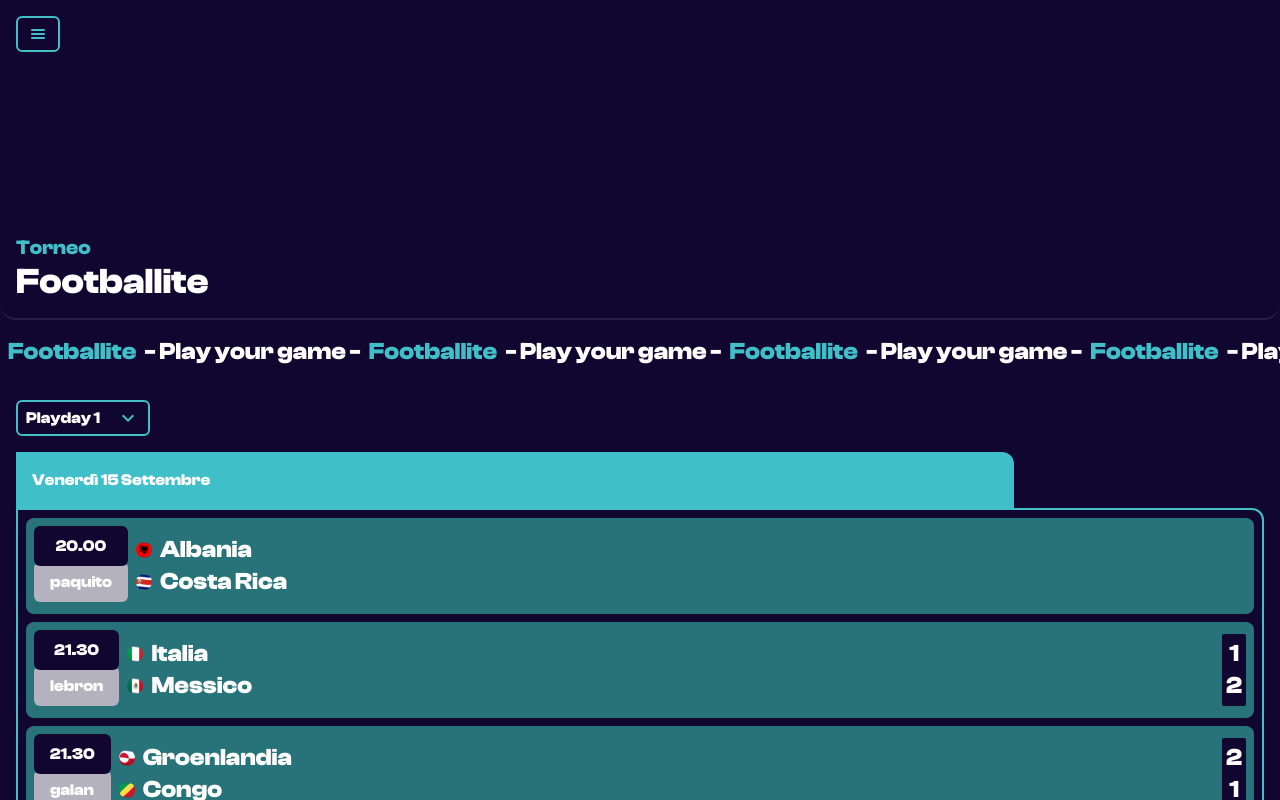
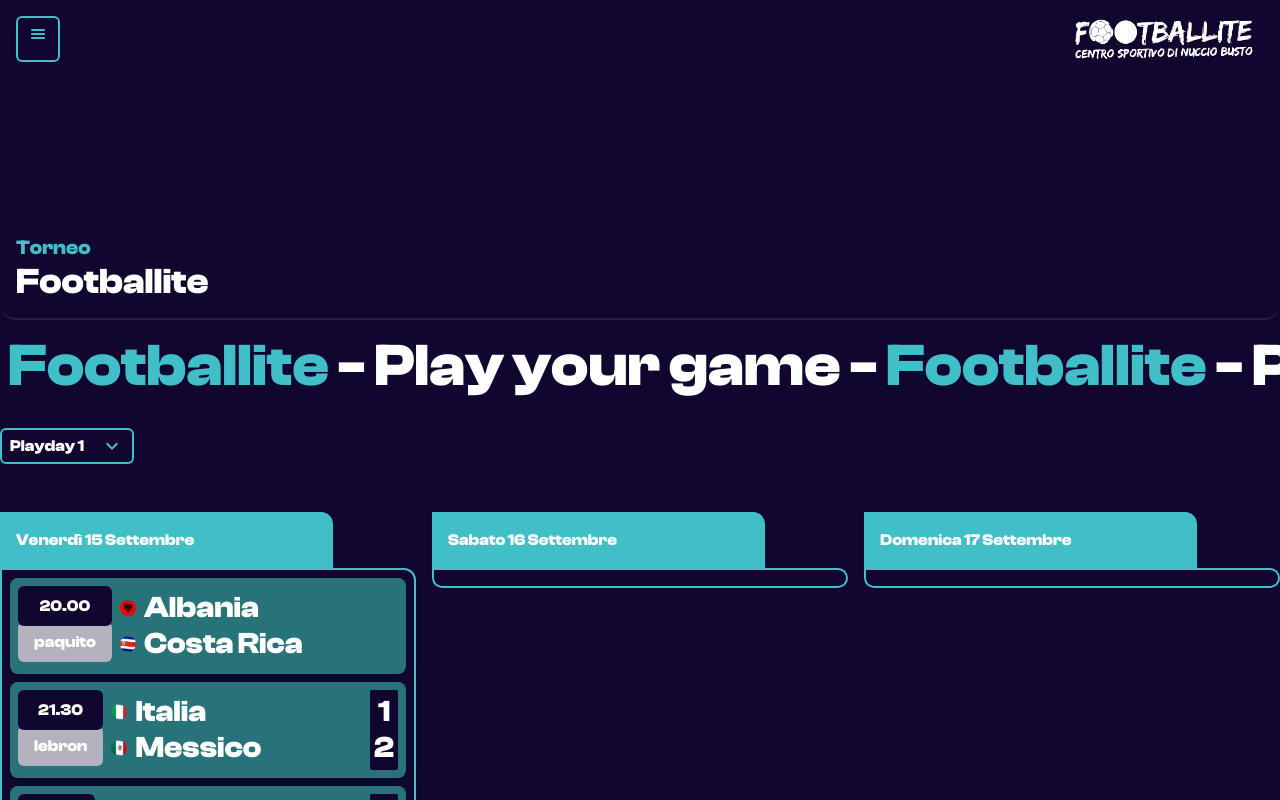
Before and after one commit to FrancescoCiccio/championship, a Nuxt app: page / in a window 1280 px wide. Shown: the top 800 px of the page. Built offline with nearby package versions, Linux system fonts and the light colour scheme.

Commit message:
inserting logo

```diff
--- a/components/CardGame.vue
+++ b/components/CardGame.vue
@@ -1,5 +1,5 @@
 <template>
-    <div class="cardgame my-2">
+    <div class="cardgame my-2 lg:my-8 lg:col-span-1">
         <div class="p-4 bg-secondary text-white rounded-tr-xl max-w-[80%]">
             {{ Object.keys(props.day)[0] }}
         </div>
--- a/components/MatchRow.vue
+++ b/components/MatchRow.vue
@@ -8,7 +8,7 @@
                 {{ props.match.field }}
             </div>
         </div>
-        <div class="flex flex-col text-2xl">
+        <div class="flex flex-col text-2xl lg:text-3xl">
             <div class="flex items-center gap-2">
                 <img class="w-4 h-4 rounded-full object-cover" :src="'/images/flags/' + props.match.homeFlag" v-if="props.match.homeFlag" alt="">
                 {{ props.match.homeTeam }}
@@ -20,7 +20,7 @@
             </div>
         </div>
         <div class="flex-grow"></div>
-        <div class="flex flex-col text-2xl p-1 bg-primary rounded-sm items-center" v-if="props.match.status == 1">
+        <div class="flex flex-col text-2xl lg:text-3xl p-1 bg-primary rounded-sm items-center" v-if="props.match.status == 1">
             <div>
                 {{ props.match.homeScore }}
             </div>
--- a/components/Navigation.vue
+++ b/components/Navigation.vue
@@ -1,10 +1,12 @@
 <template>
-    <header class="px-4 w-full fixed flex top-0 left-0 py-4 z-20">
+    <header class="px-4 w-full fixed flex top-0 left-0 py-4 z-20 justify-between">
             <div class="btn bg-primary" @click="toggleMenu">
                 <svg width="24" height="24" viewBox="0 0 24 24" fill="none" xmlns="http://www.w3.org/2000/svg">
                     <path d="M6 8H18M6 12H18M6 16H18" stroke="#41BFC9" stroke-width="2" stroke-linecap="round" stroke-linejoin="round"/>
                 </svg>
             </div>
+            <img src="/images/footlogo.png" width="200" alt="">
+
         </header>
 
         <nav role="main-navigation" class="fixed top-0 left-0 z-50 w-full h-screen bg-[#060210] px-10 origin-top scale-y-0">
--- a/components/RowScroll.vue
+++ b/components/RowScroll.vue
@@ -1,27 +1,27 @@
 <template>
     <div class="overflow-hidden">
         <div class="py-4 whitespace-nowrap flex w-full riga">
-            <div class="text-2xl riga-item text-secondary mx-2">
+            <div class="text-2xl lg:text-5xl xl:text-6xl riga-item text-secondary mx-2">
                 Footballite
             </div>
 
-            <div class="text-2xl riga-item">
+            <div class="text-2xl lg:text-5xl xl:text-6xl riga-item">
                 - Play your game -
             </div>
 
-            <div class="text-2xl riga-item text-secondary mx-2">
+            <div class="text-2xl lg:text-5xl xl:text-6xl riga-item text-secondary mx-2">
                 Footballite
             </div>
 
-            <div class="text-2xl riga-item">
+            <div class="text-2xl lg:text-5xl xl:text-6xl riga-item">
                 - Play your game -
             </div>
 
-            <div class="text-2xl riga-item text-secondary mx-2">
+            <div class="text-2xl lg:text-5xl xl:text-6xl riga-item text-secondary mx-2">
                 Footballite
             </div>
 
-            <div class="text-2xl riga-item">
+            <div class="text-2xl lg:text-5xl xl:text-6xl riga-item">
                 - Play your game -
             </div>
 
--- a/layouts/default.vue
+++ b/layouts/default.vue
@@ -1,6 +1,6 @@
 <template>
     <div>
-                <slot />
+        <slot />
     </div>
 </template>
 
--- a/pages/index.vue
+++ b/pages/index.vue
@@ -4,7 +4,7 @@
 
 
     <section class="h-[40vh] rounded-b-2xl border-b-2 border-solid border-white/10 text-white overflow-hidden mask flex items-end p-4">
-        <div class="flex flex-col">
+        <div class="flex flex-col container mx-auto">
             <h3>
                 Torneo
             </h3>
@@ -17,7 +17,7 @@
     <RowScroll />
 
 
-    <div class="my-4 flex px-4">
+    <div class="my-4 flex px-4 lg:px-0 container mx-auto">
         <HeadlessMenu as="div" class="relative">
             <div>
                 <HeadlessMenuButton
@@ -58,7 +58,7 @@
         </HeadlessMenu>
     </div>
 
-    <div class="my-4 px-4">
+    <div class="my-4 px-4 container mx-auto lg:px-0 lg:grid lg:grid-cols-3 lg:gap-4">
 
         <CardGame v-for="(day, index) in currentPlayday.days" :key="'day-' + index" :day="day"></CardGame>
 
```
Also changed, not shown: public/images/footlogo.png (added).
